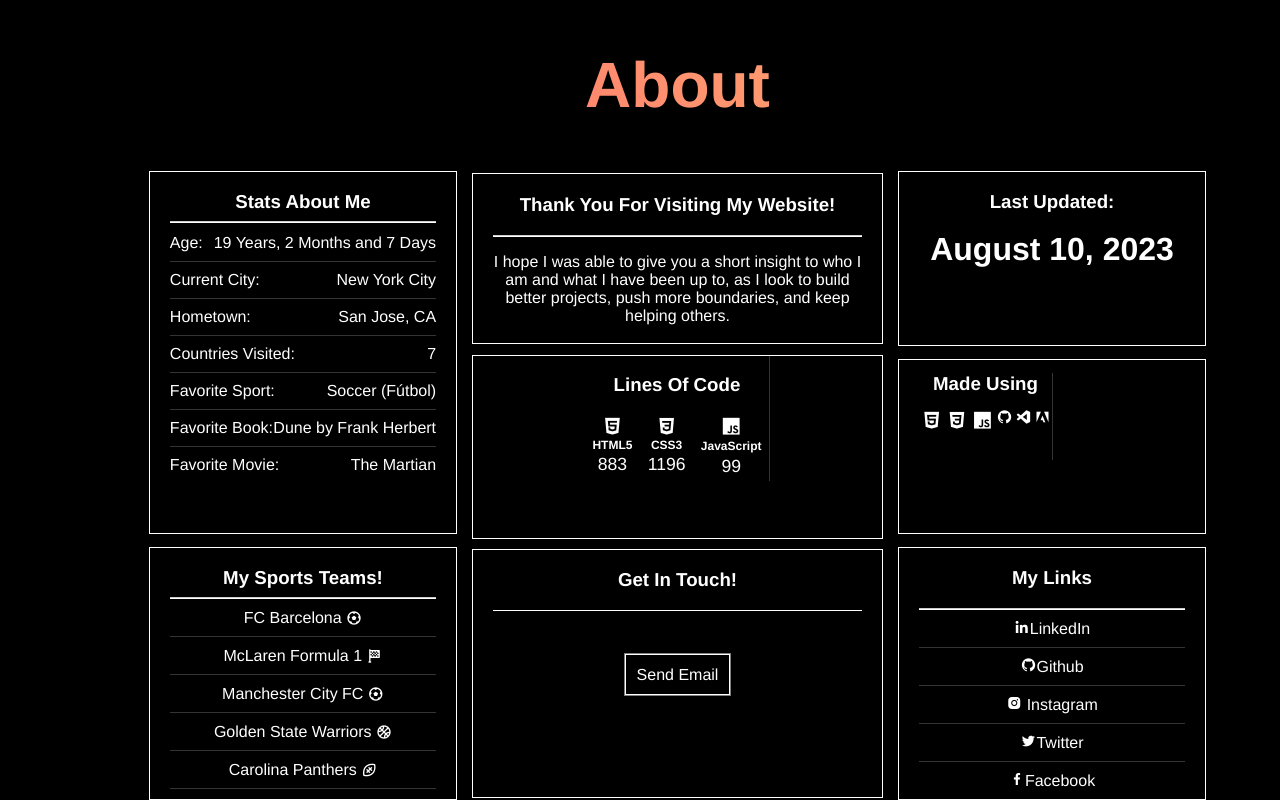
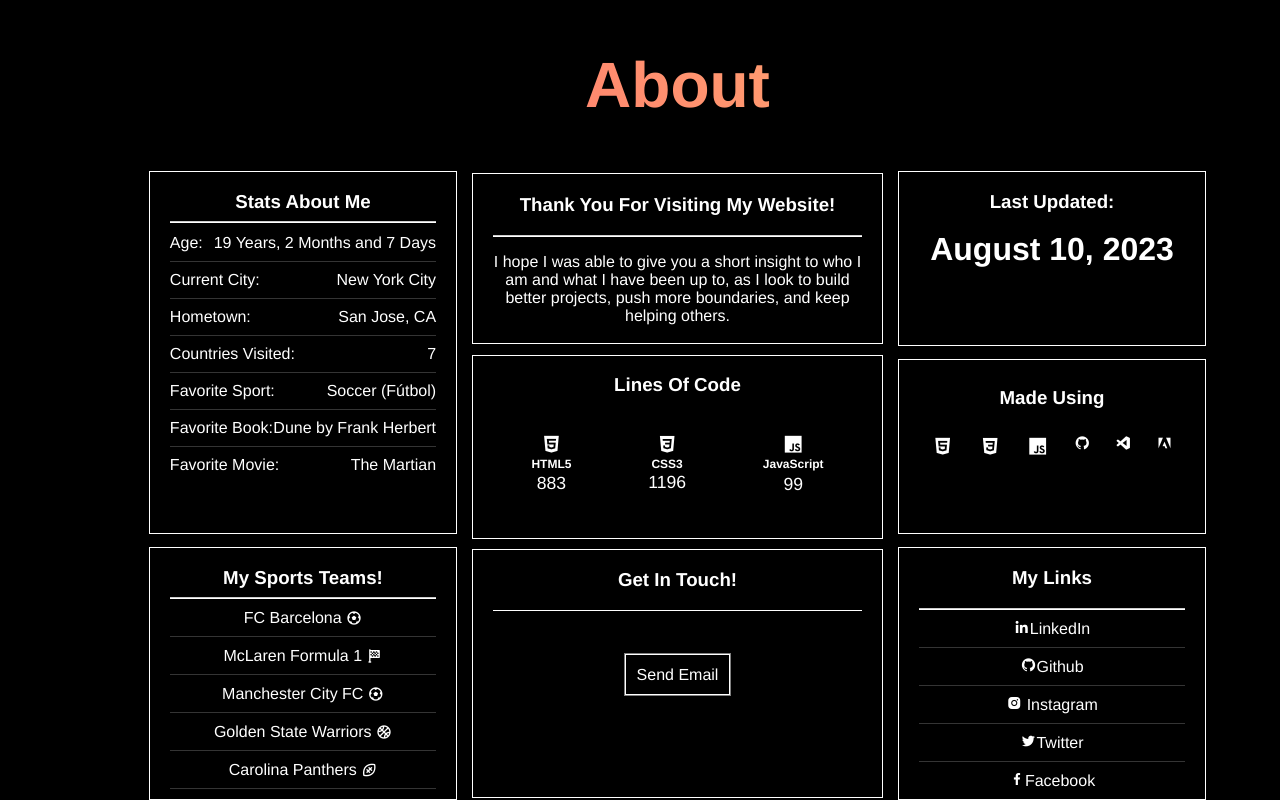
Before and after one commit to christopherlii/Christopher-Li-Website, a website built with Vite: page index.html in a window 1280 px wide. Shown: the part 2323-3123 px from the top of the page. Built offline with nearby package versions, Linux system fonts and the light colour scheme.

Commit message:
Update index.css

```diff
--- a/index.css
+++ b/index.css
@@ -15,6 +15,8 @@
   --emph-color: rgb(52, 52, 52);
   transition: 0.5s ease;
 }
+
+
 
 body {
     font-family: Helvetica, sans-serif;
@@ -45,6 +47,8 @@ body.dark {
   --emph-color: #dbdbdb;
   transition: 0.5s ease;
 }
+
+
 
 #toggle {
   position: fixed;
@@ -1148,7 +1152,7 @@ header .image-text .profession{
 .code-icons {
   display: flex;
   justify-content: space-around;
-  margin-top: 1%;
+  margin-top: 5%;
   margin-bottom: 1%;
   padding-top: 0px;
   padding-bottom: 0px;
@@ -1162,14 +1166,14 @@ header .image-text .profession{
 }
 
 .lines {
-  height: 50%;
-  width: 50%;
-  border-right: 1px solid var(--emph-color);
+  height: 100%;
+  width: 100%;
 }
 
 .apps {
-  height: 50%;
-  width: 50%;
+
+  height: 100%;
+  width: 100%;
 }
 
 
```
